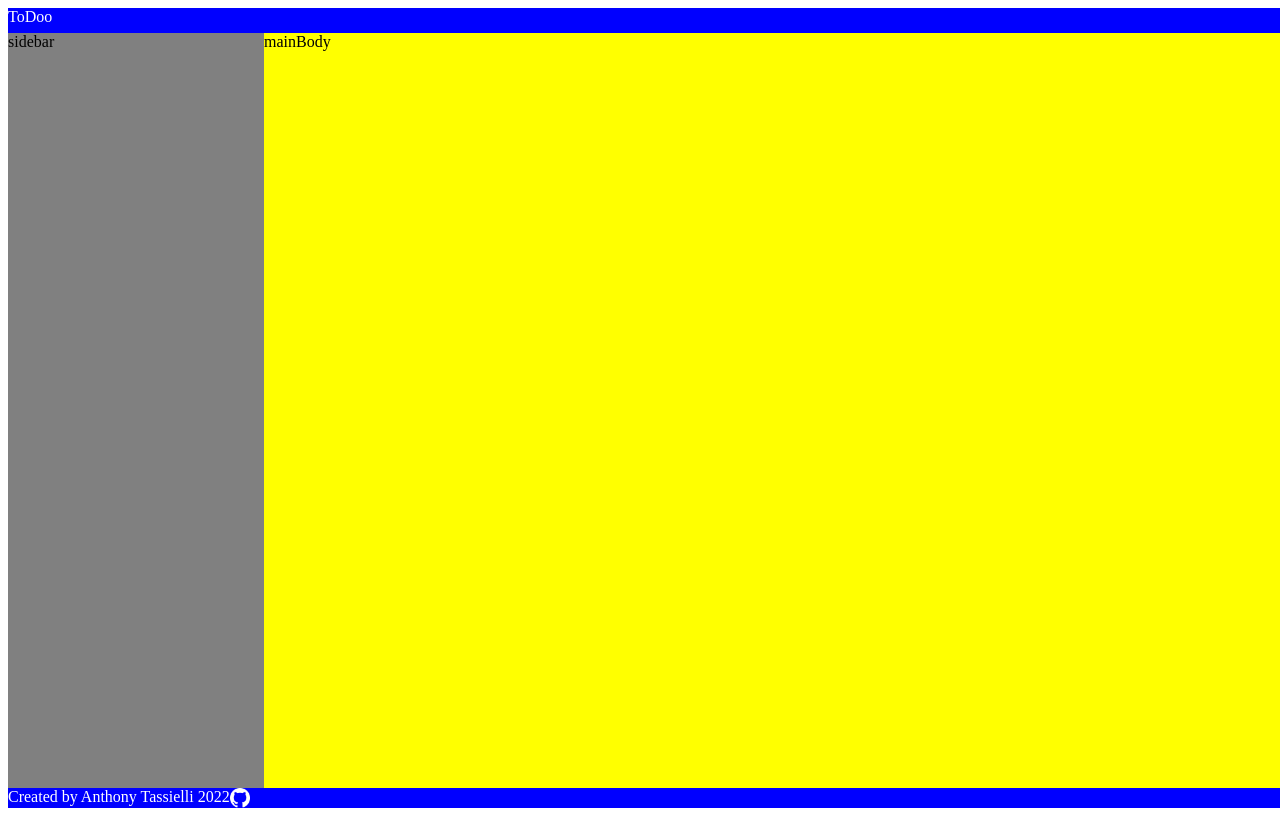
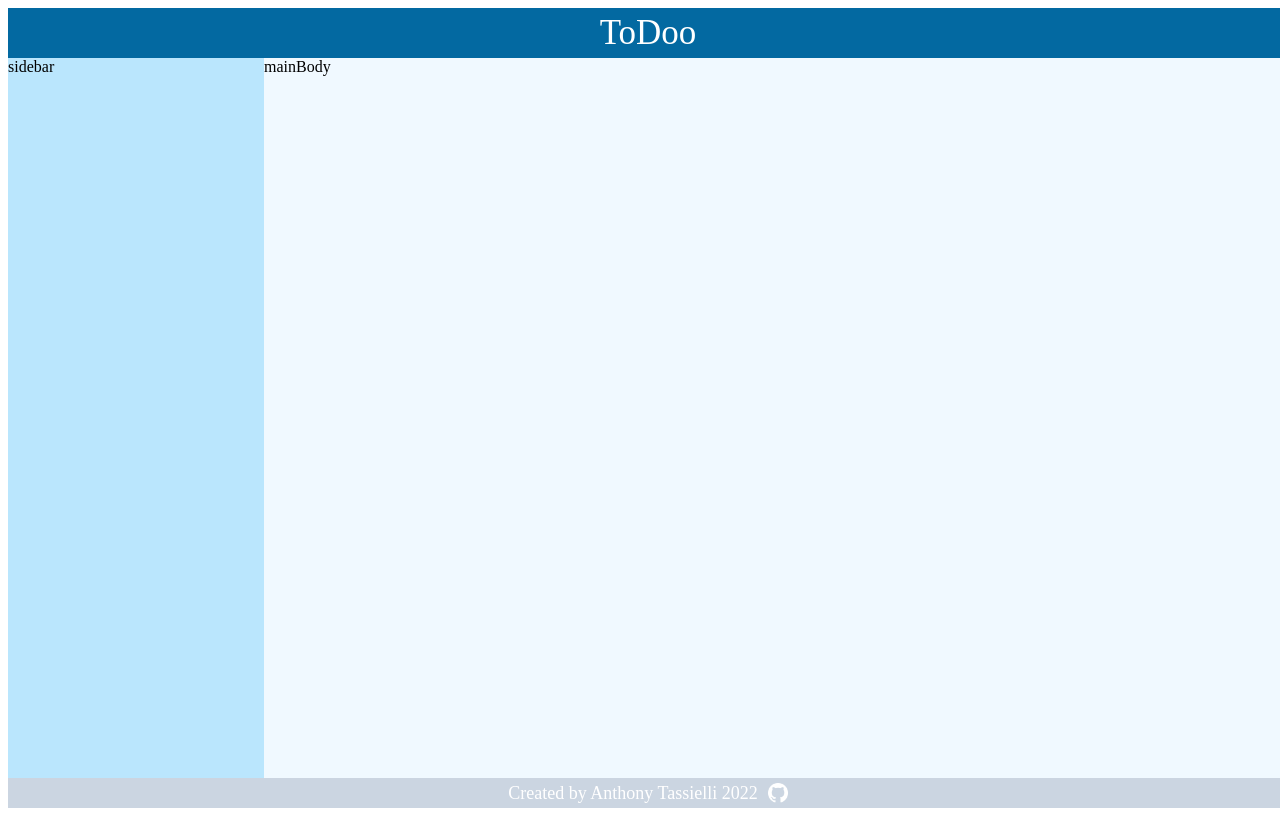
Before and after one commit to atassielli/todo, a website built with webpack: page dist/index.html in a window 1280 px wide. Built offline with Linux system fonts and the light colour scheme.

Commit message:
Complete home page module with full website layout
homepage grid layout is completed and ready to add in feature modules

```diff
--- a/package.json
+++ b/package.json
@@ -5,6 +5,7 @@
   "main": "index.js",
   "scripts": {
     "test": "echo \"Error: no test specified\" && exit 1",
+    "watch": "webpack --watch",
     "build": "webpack"
   },
   "repository": {
--- a/src/style.css
+++ b/src/style.css
@@ -2,28 +2,42 @@
     height: 100vh;
     width: 100vw;
     display: grid;
-    grid-template: 25px 1fr 20px / 1fr 4fr;
+    grid-template: 50px 1fr 30px / 1fr 4fr;
 }
 
 .header {
     grid-area: 1 / 1 / 2 / 3;
-    background-color: blue;
+    background-color: #0369a1;
     color: white;
+    font-size: 35px;
+    display: flex;
+    justify-content: center;
+    align-items: center;
 }
 
 .sidebar {
     grid-area: 2 / 1 / 3 / 2;
-    background-color: grey;
+    background-color: #bae6fd;
 }
 
 .mainBody {
     grid-area: 2 / 2 / 3 / 3;
-    background-color: yellow;
+    background-color: #f0f9ff;
 }
 
 .footer {
     grid-area: 3 / 1 / 4 / 3;
     display: flex;
-    background-color: blue;
+    background-color: #cbd5e1;
     color: white;
+    display: flex;
+    justify-content: center;
+    align-items: center;
+    gap: 10px;
+    font-size: 18px;
 }
+
+.footerIcon {
+    height: 20px;
+    width: 20px;
+}
```
Also changed, not shown: dist/main.js.
